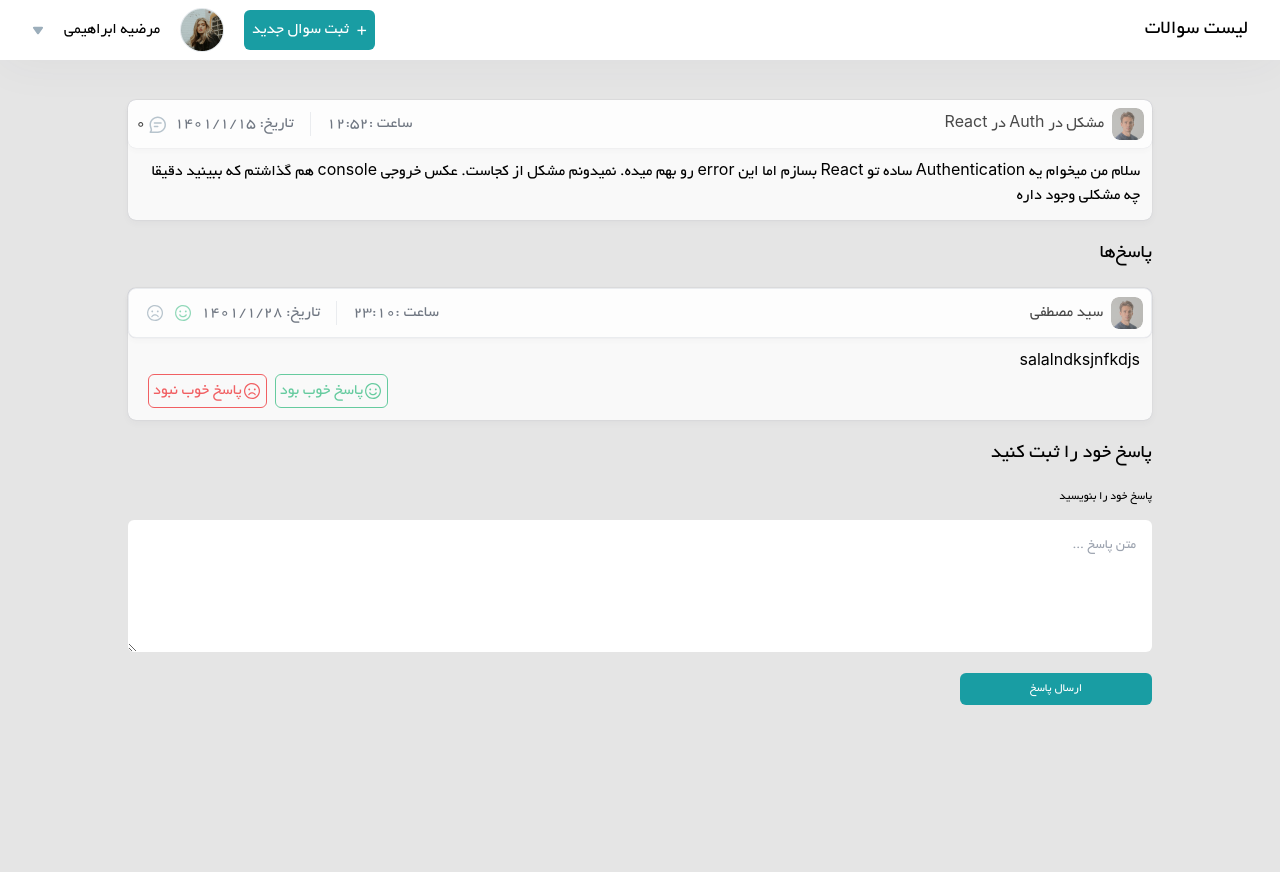
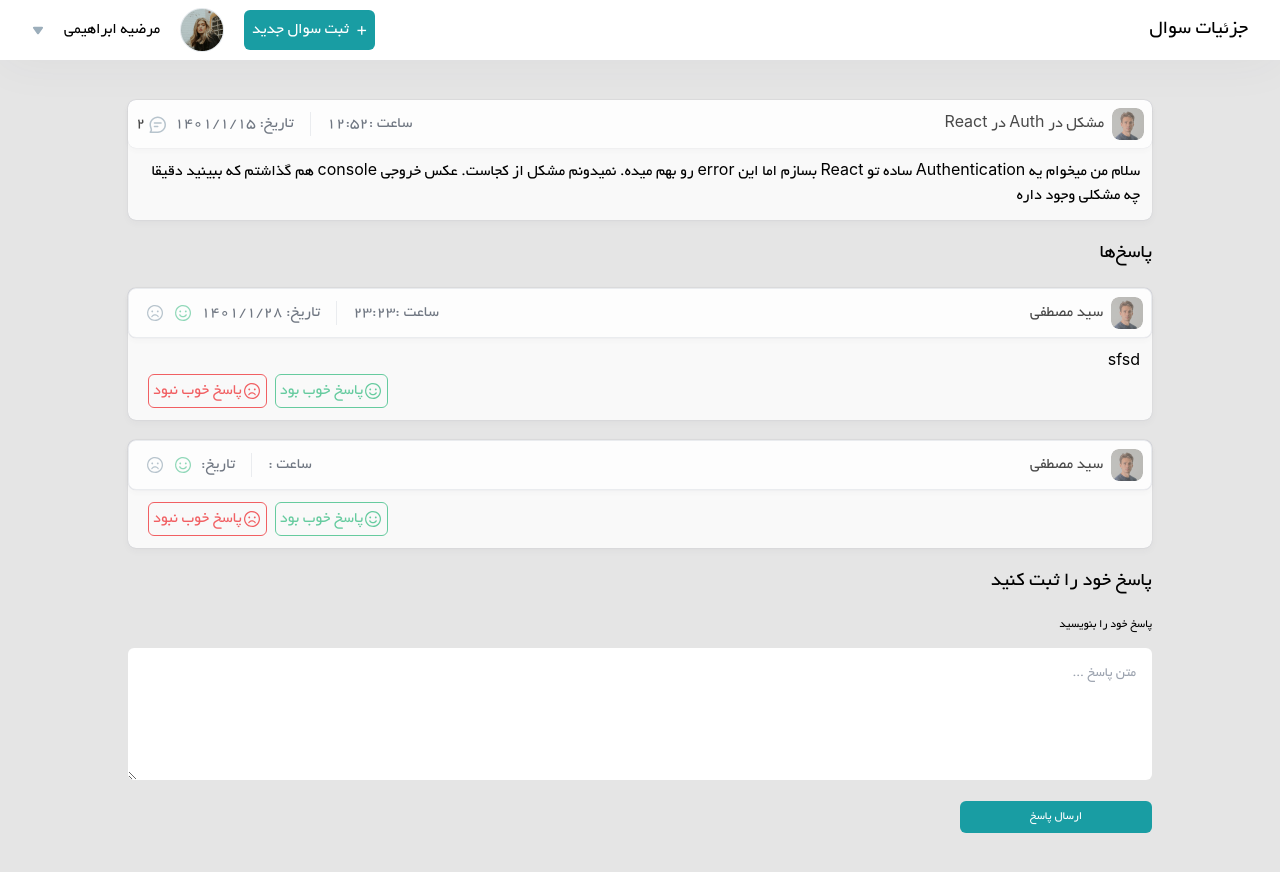
Before and after one commit to Mehrdadkf9/Dataak-developer-test, a React (Create React App) app: page /1 in a window 1280 px wide. Before the commit the page ends 800 px from the top, so only its background shows below. Built offline with nearby package versions, Linux system fonts and the light colour scheme; data requests are answered from the project's data file.

Commit message:
Add AddAnswer component and fix some errors

```diff
--- a/data/db.json
+++ b/data/db.json
@@ -10,14 +10,16 @@
   ],
   "answers": [
     {
-      "id": 1,
-      "body": "some comment",
-      "postId": 1
+      "content": "sfsd",
+      "time": "23:23",
+      "date": "۱۴۰۱/۱/۲۸",
+      "scope": 1,
+      "id": 1
     },
     {
-      "content": "salalndksjnfkdjs",
-      "time": "23:10",
-      "date": "۱۴۰۱/۱/۲۸",
+      "content": "",
+      "time": "",
+      "date": "",
       "scope": 1,
       "id": 2
     }
--- a/public/index.html
+++ b/public/index.html
@@ -24,7 +24,7 @@
       work correctly both with client-side routing and a non-root public URL.
       Learn how to configure a non-root public URL by running `npm run build`.
     -->
-    <title>React App</title>
+    <title>Dataak developer test</title>
   </head>
   <body>
     <noscript>You need to enable JavaScript to run this app.</noscript>
--- a/src/components/addAnswer/AddAnswer.jsx
+++ b/src/components/addAnswer/AddAnswer.jsx
@@ -44,6 +44,7 @@ const AddAnswer = ({ id }) => {
           className="w-full rounded-md p-4 text-sm mt-3 mb-3"
           onChange={changeHandler}
         ></textarea>
+
         <button
           className="bg-dataakPrimary text-white rounded-md w-48 p-2 text-xs "
           onClick={addNewAnswer}
--- a/src/components/addQuestion/AddQuestion.jsx
+++ b/src/components/addQuestion/AddQuestion.jsx
@@ -58,7 +58,7 @@ const AddQuestion = () => {
                   <Close />
                 </button>
               </div>
-              <div className="flex flex-col p-5">
+              <form className="flex flex-col p-5">
                 <label>موضوع</label>
                 <input
                   className="border-dataakGray border rounded-md mt-2 pr-3"
@@ -73,7 +73,7 @@ const AddQuestion = () => {
                   onChange={changeHandler}
                   name="content"
                 />
-              </div>
+              </form>
               <div className="flex justify-end mt-2 p-5">
                 <button
                   onClick={() => setShowModal(false)}
--- a/src/components/answers/AnswersCard.jsx
+++ b/src/components/answers/AnswersCard.jsx
@@ -4,7 +4,7 @@ import Happy from "./../../assets/icons/Happy";
 import Sad from "../../assets/icons/Sad";
 
 const AnswersCard = ({ answer }) => {
-  console.log(answer);
+  // console.log(answer);
   return (
     <>
       <header className="shadow-modal border rounded-lg opacity-70 bg-white flex justify-between p-2">
--- a/src/components/answers/AnswersCards.jsx
+++ b/src/components/answers/AnswersCards.jsx
@@ -6,7 +6,7 @@ const AnswersCards = ({ answers, question }) => {
   const filteredAnswers = answers.filter(
     (answer) => answer.scope === question.id
   );
-  console.log(filteredAnswers);
+  // console.log(filteredAnswers);
 
   return (
     <div>
--- a/src/components/cards/Card.jsx
+++ b/src/components/cards/Card.jsx
@@ -1,9 +1,23 @@
 import { Link } from "react-router-dom";
+import { useAnswers } from "../../context/AnswersProvider";
 import withRouter from "../withRouter/WithRouter";
 import Comment from "./../../assets/icons/Comment";
 import user from "./../../assets/images/user.png";
+import { useState } from "react";
+import { useEffect } from "react";
+import { getAnswers } from "./../../api/api";
 
 const Card = ({ question, router }) => {
+  const [answers, setAnswers] = useState([]);
+
+  useEffect(() => {
+    getAnswers().then((res) => setAnswers(res.data));
+  });
+
+  const filteredAnswers = answers.filter(
+    (answer) => question.id == answer.scope
+  );
+
   return (
     <>
       <header className="shadow-modal rounded-lg opacity-70 bg-white flex justify-between p-2">
@@ -23,8 +37,8 @@ const Card = ({ question, router }) => {
           </p>
           <p className="text-gray-700 pl-2">تاریخ: {question.date}</p>
           <Comment />
-          {question.answers ? (
-            <p className="mr-1">{question.answers.length}</p>
+          {answers && filteredAnswers ? (
+            <p className="mr-1">{filteredAnswers.length}</p>
           ) : (
             <p className="mr-1"> 0 </p>
           )}
--- a/src/components/topBar/TopBar.jsx
+++ b/src/components/topBar/TopBar.jsx
@@ -1,11 +1,22 @@
 import AddQuestion from "./../addQuestion/AddQuestion";
 import profilePic from "./../../assets/images/profilePic.jpg";
 import Polygon from "../../assets/icons/Polygon";
-const TopBar = () => {
+import { useQuestions } from "../../context/QuestionsProvider";
+import withRouter from "../withRouter/WithRouter";
+const TopBar = ({ router }) => {
+  const pathname = router.location.pathname;
+  const questions = useQuestions();
   return (
     <div className="flex justify-between pr-8 pl-8 p-2 shadow-topBar items-center w-full bg-white">
       <div className="flex items-center">
-        <h1 className="text-xl">لیست سوالات</h1>
+        <h1 className="text-xl">
+          {pathname !== "/" ? "جزئیات سوال" : "لیست سوالات"}
+        </h1>
+        {pathname !== "/" ? null : (
+          <span className="text-white text-2xl mr-3 rounded-circle pr-2 pl-2 bg-dataakPrimary">
+            {questions.length}
+          </span>
+        )}
       </div>
       <div className="flex items-center gap-5">
         <AddQuestion />
@@ -17,4 +28,4 @@ const TopBar = () => {
   );
 };
 
-export default TopBar;
+export default withRouter(TopBar);
--- a/src/pages/QuestionDetails.jsx
+++ b/src/pages/QuestionDetails.jsx
@@ -12,7 +12,7 @@ const QuestionDetails = ({ router }) => {
 
   const { updateAnswers } = useAnswersActions();
   const answers = useAnswers();
-  console.log(answers);
+  // console.log(answers);
 
   useEffect(() => {
     getQuestionsDetail(questionDetailId).then((res) => setQuestion(res.data));
@@ -28,7 +28,7 @@ const QuestionDetails = ({ router }) => {
             key={question.id}
             className="shadow-modal bg-dataakWhite rounded-lg mb-5"
           >
-            <Card question={question} />
+            <Card question={question} answers={answers} />
           </div>
 
           <AnswersCards answers={answers} question={question} />
```
